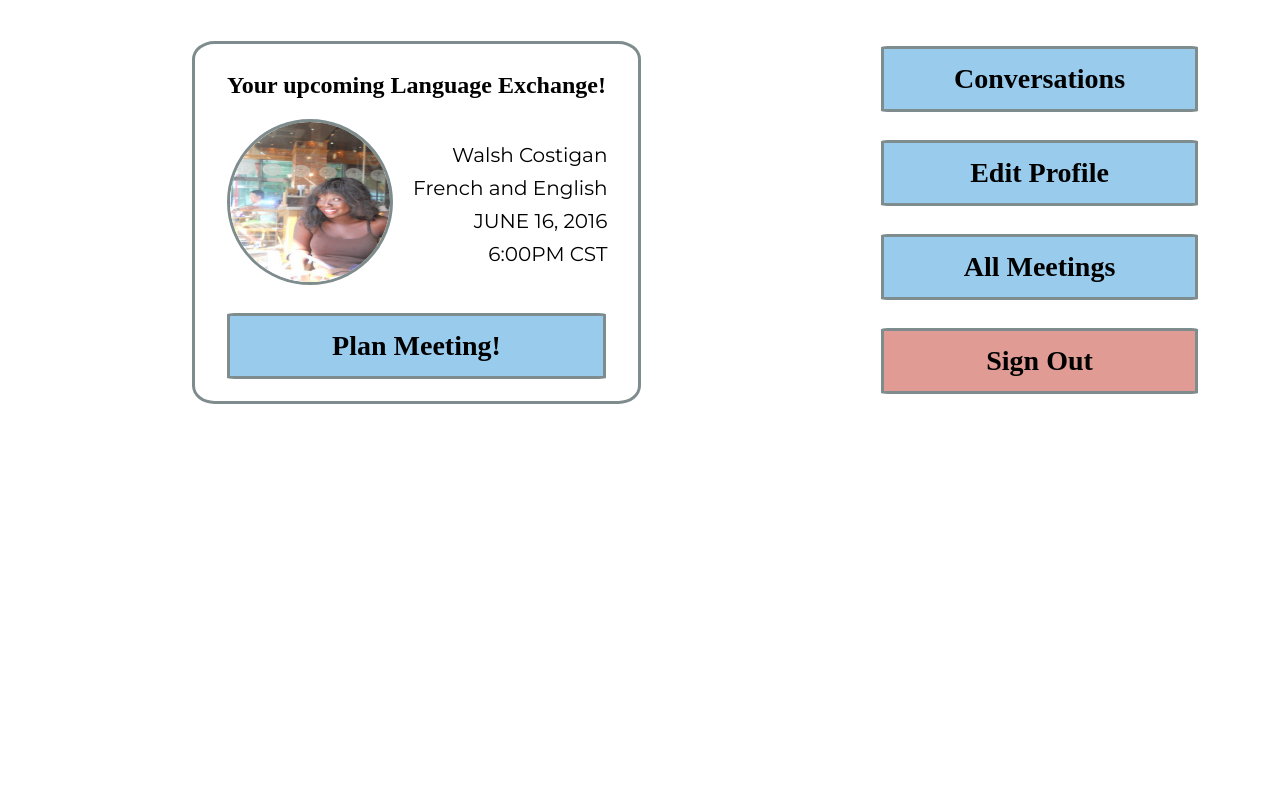
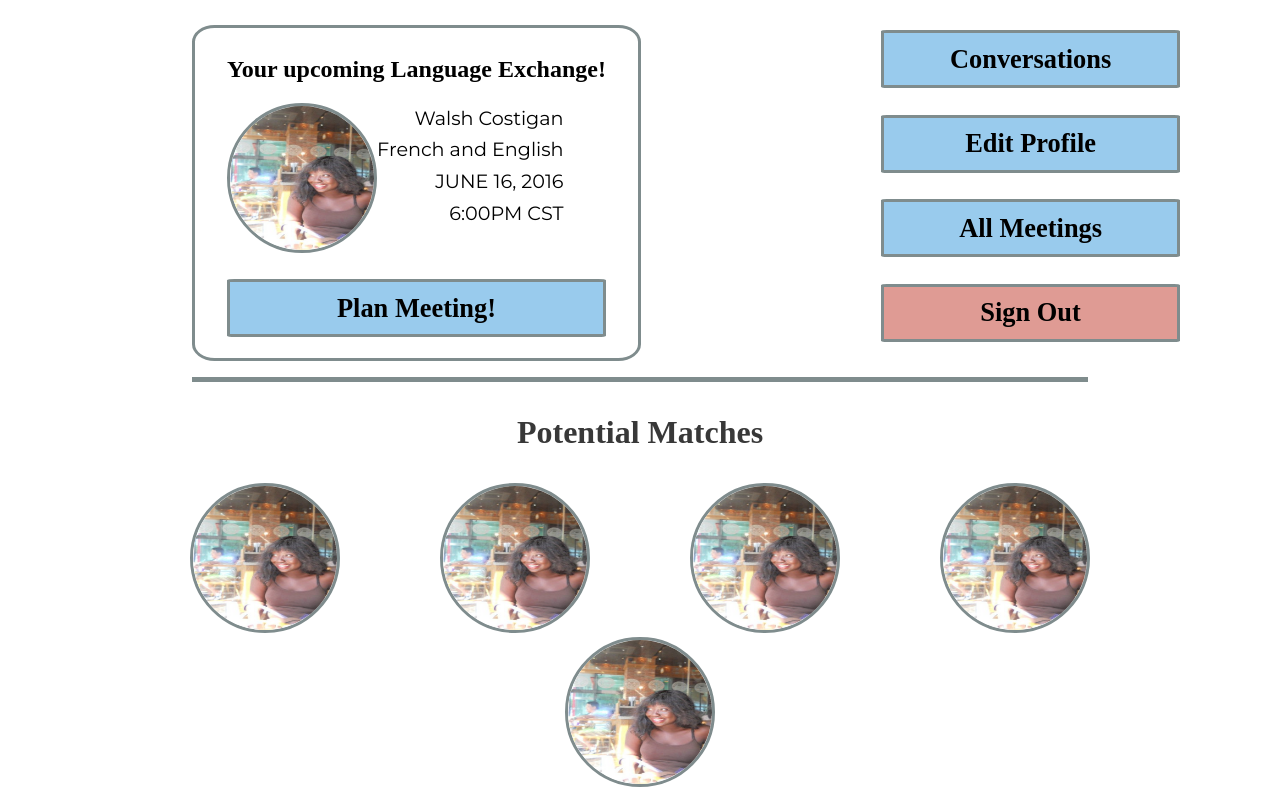
Before and after one commit to gwalshington/gwalshington.github.io, a plain HTML site: page unit_5/profile.html in a window 1280 px wide. Shown: the part 137-943 px from the top of the page. Before the commit the page ends 800 px from the top, so only its background shows below. Drawn offline with Linux system fonts and the light colour scheme.

Commit message:
final commit

```diff
--- a/unit_5/profile.html
+++ b/unit_5/profile.html
@@ -23,6 +23,11 @@
 			 <h6 class="btn_profile">Plan Meeting!</h6>
 		</div>
 
+		<!-- <aside class="award_pannel">
+			<h3>Gamification/Levels/Progress Bar</h3>
+
+		</aside> -->
+
 		<div class="profile_nav">
 			<h6 class="nav_profile">Conversations</h6>
 			<h6 class="nav_profile">Edit Profile</h6>
@@ -31,6 +36,38 @@
 
 		</div>
 
+		</div>
+	    <div class="border">
+
+
+
+	</div>
+
+	<div class="matches">
+		<h3>Potential Matches</h3>
+		<span class="each_match">
+			<!-- <p>Name speaks English <br>and is learning Spanish.</p> -->
+			<img class="user_img" src="images/afua.jpg">
+		</span>
+		<span class="each_match">
+			<img class="user_img" src="images/afua.jpg">
+		</span>
+		<span class="each_match">
+			<img class="user_img" src="images/afua.jpg">
+		</span>
+		<span class="each_match">
+			<img class="user_img" src="images/afua.jpg">
+		</span>
+		<span class="each_match">
+			<img class="user_img" src="images/afua.jpg">
+		</span>
+
+
+
 	</div>
 </body>
+<footer>
+	<nav>
+	</nav>
+</footer>
 </html>
--- a/unit_5/stylesheet.css
+++ b/unit_5/stylesheet.css
@@ -18,6 +18,8 @@ body 	{
 
 header	{
 	display: block;
+	margin-bottom: 0;
+	padding-bottom: 0;
 	/*background-color: rgba(56, 56, 56, 1);
 	margin: 0px;*/
 
@@ -99,7 +101,14 @@ footer	{
 	height: 1em;*/
 }
 .container	{
-	margin: 1em 12em;
+	margin: 0 12em 1 12em;
+
+}
+
+.border 	{
+	border-bottom: 5px solid rgba(127, 140, 141, 1.0);
+	margin: 1em 12em 1em 12em;
+
 }
 
 /* DIVS */
@@ -249,8 +258,8 @@ footer	{
 
 .user_img	{
 	border-radius: 50%;
-	height: 10em;
-	width: 10em;
+	height: 9em;
+	width: 9em;
 	overflow: hidden;
 	display: inline-block;
 	border: solid rgba(127, 140, 141,1.0);
@@ -258,12 +267,12 @@ footer	{
 
 .pending_meeting_info	{
 	display: inline-block;
-	padding: 1em;
+	padding: 0em;
 	margin: 0 1em 1em 0;
 	position: absolute;
 	font-family: Montserrat, sans_serif;
 	text-align: right;
-	font-size: 1.25em;
+	font-size: 1.2em;
 	line-height: 1.65em;
 
 }
@@ -276,19 +285,27 @@ footer	{
 .nav_profile, .nav_log_out{
 	border-radius: 2%;
 	margin: .2em 0em 1em 0;
-	padding: .5em 2.5em;
+	padding: .4em 2.5em;
 }
 
 .nav_log_out, .btn_profile, .nav_profile {
 	text-align: center;
 	border: solid rgba(127, 140, 141,1.0);
-	font-size: 1.75em;
+	font-size: 1.65em;
 }
 
 .btn_profile	{
 	border-radius: 2%;
 	margin: 1em 0em .5em 0;
-	padding: .5em 1em;
+	padding: .40em 1em;
+}
+
+.award_pannel	{
+	display: inline-block;
+	margin: 0 1em 0 10em;
+	position: absolute;
+	float: right;
+	padding: 0 5em;
 }
 
 .profile_nav	{
@@ -313,3 +330,20 @@ footer	{
 	background-color: rgba(52, 152, 219,1.0);
 
 }
+
+.each_match	{
+	/*border: .25em solid rgba(127, 140, 141,1.0);*/
+	margin: 0 2em;
+	text-align: right;
+
+	/*display: inline-block;*/
+	padding: 1em 1em;
+	float: ;
+	display: inline;
+}
+
+.matches	{
+	text-align: center;
+	margin: 0 8em;
+	/*position: absolute;*/
+}
```
